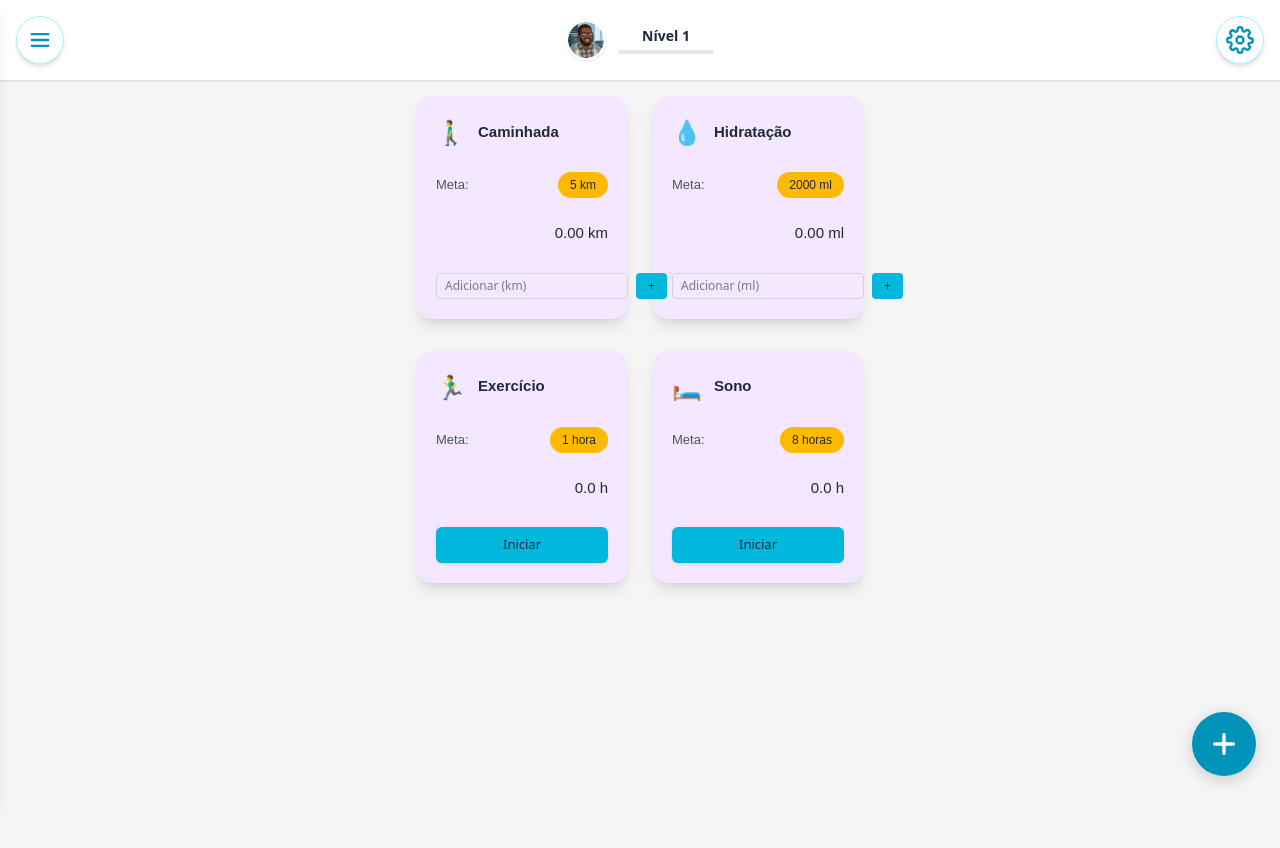
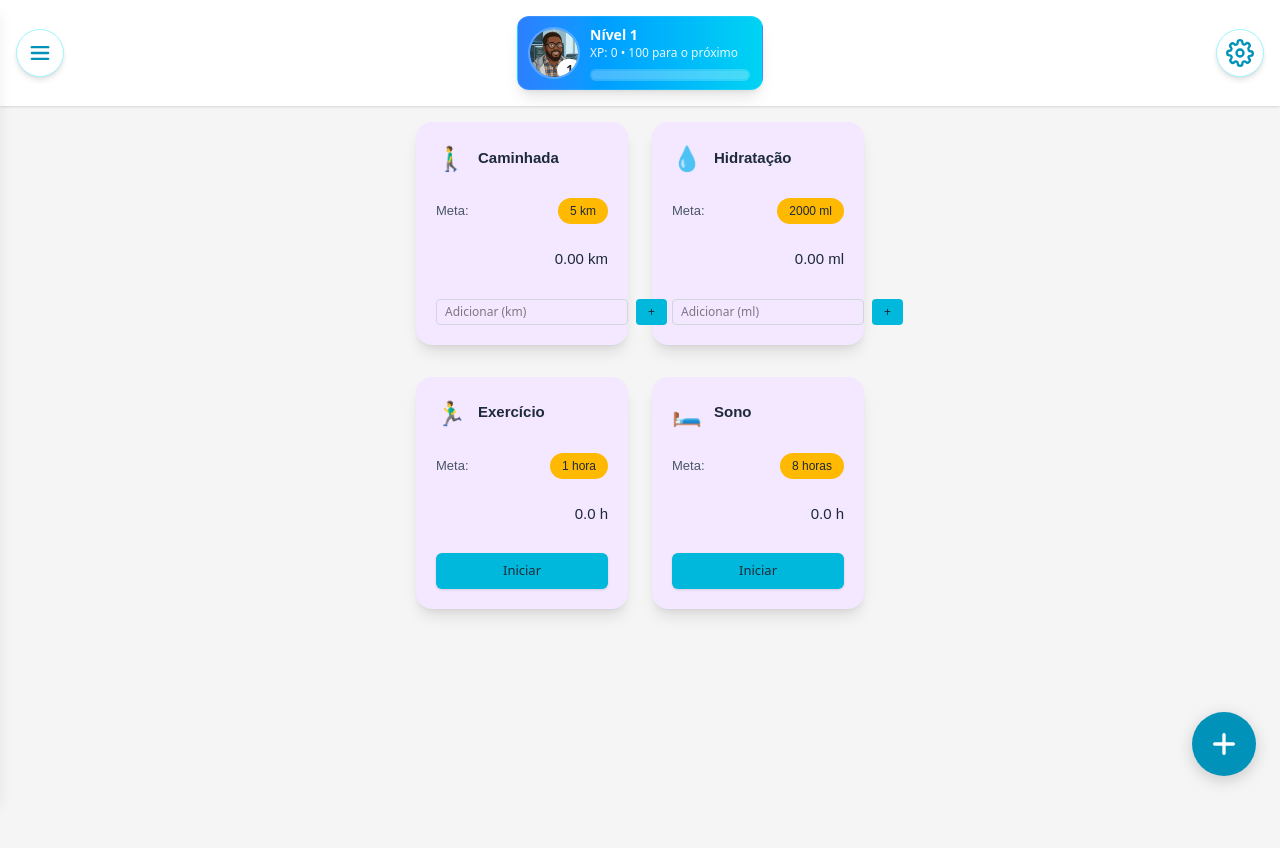
Before and after one commit to poafernandes/flui360online, a React (Vite) app: page / in a window 1280 px wide. Shown: the top 848 px of the page. Built offline with nearby package versions, Linux system fonts and the light colour scheme.

Commit message:
feat: Contador de nivel

```diff
--- a/src/App.tsx
+++ b/src/App.tsx
@@ -12,7 +12,7 @@ import RecommendationsPage from './pages/RecommendationsPage';
 
 import svgPaths from "./imports/svg-a6cdtbew9j";
 
-import { LevelProvider } from './contexts/LevelContext';
+import { LevelProvider, useLevel } from './contexts/LevelContext';
 
 type HabitType = 'walking' | 'water' | 'exercise' | 'sleep';
 type NavigationTab = 'habits' | 'charts';
@@ -385,27 +385,27 @@ export default function App() {
     });
   }, [habits.water.liters]);
 
-  // Award XP once per day when a habit transitions to 'completed'
-  // We'll call LevelContext.grantXPForHabit via a ref-hook consumer.
-  const levelActionsRef = useRef<{ grantXPForHabit?: (id: string) => boolean } | null>(null);
+  // XPWatcher: must be rendered inside LevelProvider so it can use useLevel()
+  function XPWatcher({ habits, prevStatuses }: { habits: Record<HabitType, HabitState>; prevStatuses: React.MutableRefObject<Record<HabitType, string>> }) {
+    const { grantXPForHabit } = useLevel();
 
-  // Effect to detect transitions
     useEffect(() => {
       const types: HabitType[] = ['walking', 'water', 'exercise', 'sleep'];
       types.forEach(t => {
         const prev = prevStatuses.current[t];
         const current = habits[t].status;
         if (prev !== 'completed' && current === 'completed') {
-        // credit XP for habit t (use simple id = t)
-        if (levelActionsRef.current?.grantXPForHabit) {
-          levelActionsRef.current.grantXPForHabit(t);
-        }
+          const granted = grantXPForHabit(t); // habit id is the built-in type string
+          // optional: log for debugging
+          console.log(`[XPWatcher] XP grant for "${t}": ${granted ? 'granted' : 'already-granted'}`);
         }
         prevStatuses.current[t] = current;
       });
-  }, [habits]);
+      // run whenever habits object changes
+    }, [habits, grantXPForHabit, prevStatuses]);
 
-
+    return null;
+  }
 
   const [drawerOpen, setDrawerOpen] = useState(false);
   type RouteKey = 'dashboard' | 'charts' | 'recommendations';
@@ -426,6 +426,8 @@ export default function App() {
            onConfigClick={() => setShowSettings(true)}
            setDrawerOpen={setDrawerOpen}
          />
+         {/* XP watcher runs inside the provider so it can call grantXPForHabit */}
+         <XPWatcher habits={habits} prevStatuses={prevStatuses} />
          {/* Side Drawer Menu */}
          <SideDrawerMenu
            open={drawerOpen}
--- a/src/components/LevelDisplay.tsx
+++ b/src/components/LevelDisplay.tsx
@@ -7,17 +7,17 @@ type LevelDisplayProps = {
 };
 
 const LEVEL_COLORS: Record<number, string> = {
-  1: 'bg-blue-500',
-  2: 'bg-purple-500',
-  3: 'bg-indigo-600',
-  4: 'bg-yellow-500',
-  5: 'bg-red-500',
+  1: 'from-blue-500 to-cyan-400',
+  2: 'from-purple-600 to-indigo-500',
+  3: 'from-indigo-700 to-violet-500',
+  4: 'from-yellow-400 to-orange-400',
+  5: 'from-red-500 to-pink-500',
 };
 
 const LevelDisplay: React.FC<LevelDisplayProps> = ({ avatarSrc, variant = 'floating' }) => {
   const { level, currentXP, xpToNext, showLevelUpToast, clearLevelUpToast } = useLevel();
 
-  const levelColor = LEVEL_COLORS[level] || 'bg-gray-500';
+  const gradient = LEVEL_COLORS[level] || 'from-gray-500 to-gray-400';
   const currentRequirement = LEVEL_REQUIREMENTS[Math.max(0, level - 1)] ?? 0;
   const nextRequirement = LEVEL_REQUIREMENTS[level] ?? currentRequirement;
   const progressPercent =
@@ -30,46 +30,73 @@ const LevelDisplay: React.FC<LevelDisplayProps> = ({ avatarSrc, variant = 'float
     // eslint-disable-next-line react-hooks/exhaustive-deps
   }, [showLevelUpToast]);
 
-  // Floating variant (original) or inline (header)
+  // Inline variant (header) - colorful card
   if (variant === 'inline') {
     return (
-      <div className="flex items-center gap-3">
-        <div className={`flex items-center justify-center w-10 h-10 rounded-full overflow-hidden border-2 border-white shadow-sm`}>
+      <div className={`flex items-center gap-3 px-3 py-2 rounded-xl shadow-lg text-white bg-gradient-to-r ${gradient} border border-white/10`}>
+        {/* Avatar / badge */}
+        <div className="relative w-12 h-12 rounded-full ring-2 ring-white/25 overflow-hidden flex-shrink-0">
           {avatarSrc ? (
             <img src={avatarSrc} alt="avatar" className="w-full h-full object-cover" />
           ) : (
-            <div className={`${levelColor} w-full h-full flex items-center justify-center text-white font-bold`}>⭐</div>
+            <div className="w-full h-full flex items-center justify-center text-xl">⭐</div>
           )}
+          <div className="absolute -bottom-1 -right-1 bg-white text-xs text-gray-800 font-bold rounded-full px-2 py-0.5 shadow-sm border border-white">
+            {level}
+          </div>
         </div>
-        <div className="flex flex-col items-center min-w-[96px]">
-          <div className="text-sm text-gray-800 font-semibold">Nível {level}</div>
-          <div className="w-24 h-1 bg-gray-200 rounded overflow-hidden mt-1">
-            <div style={{ width: `${progressPercent}%` }} className={`${levelColor} h-full`} />
+
+        {/* Level info */}
+        <div className="flex flex-col items-start">
+          <div className="text-sm font-semibold">Nível {level}</div>
+          <div className="text-xs opacity-90">XP: {currentXP}{xpToNext !== null ? ` • ${xpToNext} para o próximo` : ''}</div>
+
+          {/* Progress bar with border */}
+          <div className="mt-2 w-40">
+            <div className="p-0.5 rounded-lg bg-white/20"> {/* outer border-like container */}
+              <div className="bg-white/10 rounded-lg overflow-hidden">
+                <div
+                  className="h-2 rounded-lg transition-all"
+                  style={{
+                    width: `${progressPercent}%`,
+                    background: 'rgba(255,255,255,0.95)',
+                  }}
+                />
+              </div>
+            </div>
           </div>
         </div>
       </div>
     );
   }
 
-  // default floating behavior (keeps previous style) but replace star if avatar provided
+  // Floating variant (keeps previous behavior) but more colorful card
   return (
     <>
-      <div className={`fixed top-4 right-4 z-50 p-3 rounded-lg text-white shadow-lg flex items-center gap-3 ${levelColor}`}>
-        <div className="flex items-center justify-center w-10 h-10 rounded-full bg-white/20 text-xl font-bold overflow-hidden">
+      <div className={`fixed top-4 right-4 z-50 p-3 rounded-xl text-white shadow-2xl flex items-center gap-3 bg-gradient-to-r ${gradient} border border-white/20`}>
+        <div className="flex items-center justify-center w-12 h-12 rounded-full bg-white/10 text-xl font-bold overflow-hidden">
           {avatarSrc ? <img src={avatarSrc} alt="avatar" className="w-full h-full object-cover" /> : '⭐'}
         </div>
         <div>
-          <div className="text-sm">Nível {level}</div>
+          <div className="text-sm font-semibold">Nível {level}</div>
           <div className="text-xs opacity-90">XP: {currentXP}{xpToNext !== null ? ` • ${xpToNext} para o próximo` : ''}</div>
-          <div className="w-40 h-2 bg-white/30 rounded mt-2 overflow-hidden">
-            <div style={{ width: `${progressPercent}%` }} className="h-full bg-white rounded" />
+          <div className="w-44 mt-2 p-0.5 rounded-lg bg-white/20">
+            <div className="bg-white/10 rounded-lg overflow-hidden">
+              <div
+                className="h-2 rounded-lg transition-all"
+                style={{
+                  width: `${progressPercent}%`,
+                  background: 'rgba(255,255,255,0.95)',
+                }}
+              />
+            </div>
           </div>
         </div>
       </div>
 
       {showLevelUpToast && (
-        <div className="fixed top-20 right-4 z-60 bg-white shadow-2xl rounded-xl p-4 flex items-center gap-4">
-          <div className="w-12 h-12 bg-yellow-400 rounded-full flex items-center justify-center text-2xl">✨</div>
+        <div className="fixed top-20 right-4 z-60 bg-white rounded-xl p-4 flex items-center gap-4 shadow-2xl">
+          <div className="w-12 h-12 rounded-full flex items-center justify-center text-2xl bg-yellow-300">✨</div>
           <div>
             <div className="font-bold text-gray-800">Parabéns!</div>
             <div className="text-sm text-gray-600">Você atingiu o Nível {level}!</div>
--- a/src/contexts/LevelContext.tsx
+++ b/src/contexts/LevelContext.tsx
@@ -1,4 +1,5 @@
 import React, { createContext, useContext, useEffect, useMemo, useState } from 'react';
+import { HabitStorageService } from '../services/HabitStorageService';
 
 type LevelContextType = {
   level: number;
@@ -117,6 +118,34 @@ export const LevelProvider: React.FC<React.PropsWithChildren<{}>> = ({ children
     return true;
   };
 
+  // Listen for storage-backed habit updates and grant XP when stored habits meet their targets.
+  // This ensures XP is awarded even when updates come from components that write directly to localStorage.
+  useEffect(() => {
+    const scanAndGrant = () => {
+      try {
+        resetDailyIfNeeded();
+        const stored = HabitStorageService.getHabits();
+        stored.forEach(h => {
+          const id = h.name;
+          const value = (h as any).initialValue ?? 0;
+          const target = (h as any).targetValue ?? 0;
+          if (value >= target) {
+            // grantXPForHabit will no-op if already granted today
+            grantXPForHabit(id);
+          }
+        });
+      } catch (err) {
+        console.error('[LevelContext] scanAndGrant error', err);
+      }
+    };
+
+    window.addEventListener('habitsUpdated', scanAndGrant);
+    // run once on mount to catch any already-completed stored habits
+    scanAndGrant();
+    return () => window.removeEventListener('habitsUpdated', scanAndGrant);
+    // grantXPForHabit and resetDailyIfNeeded are stable here (defined in same scope)
+  }, []);
+
   const clearLevelUpToast = () => setShowLevelUpToast(false);
 
   return (
```
Lines whose indentation alone changed are shown as unchanged.
